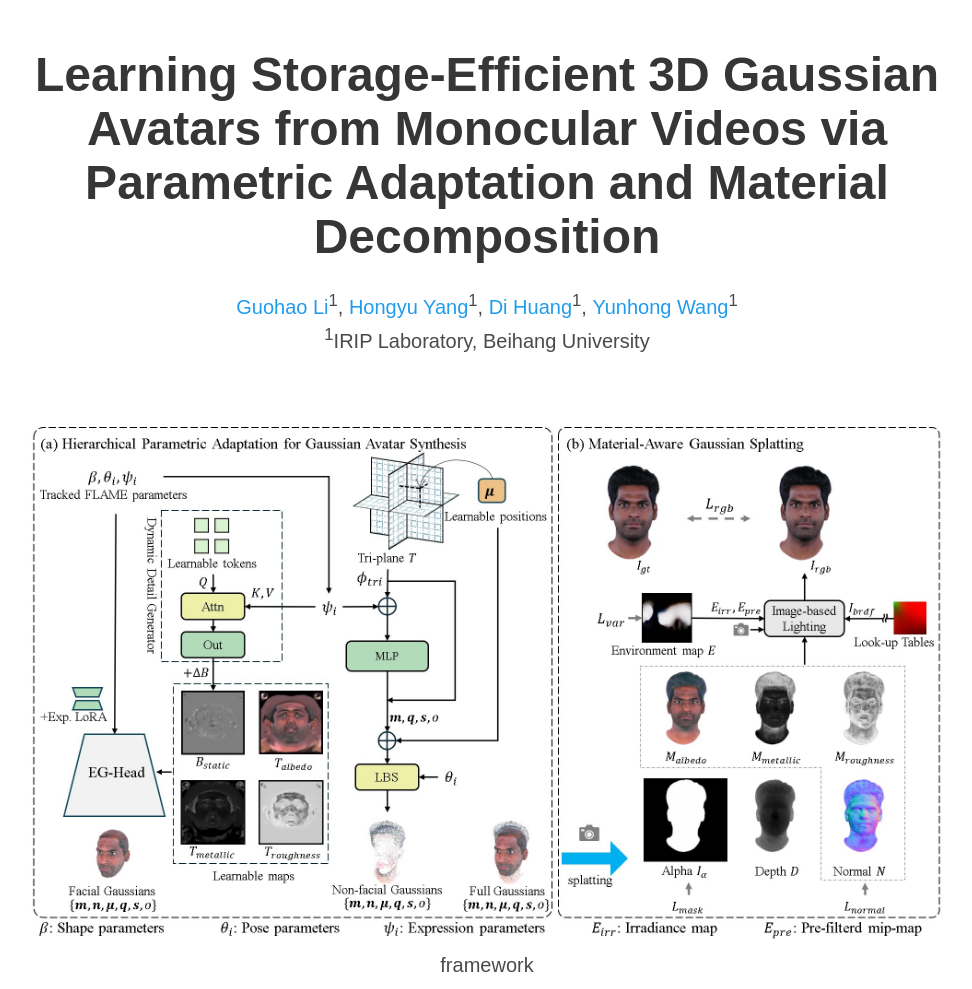
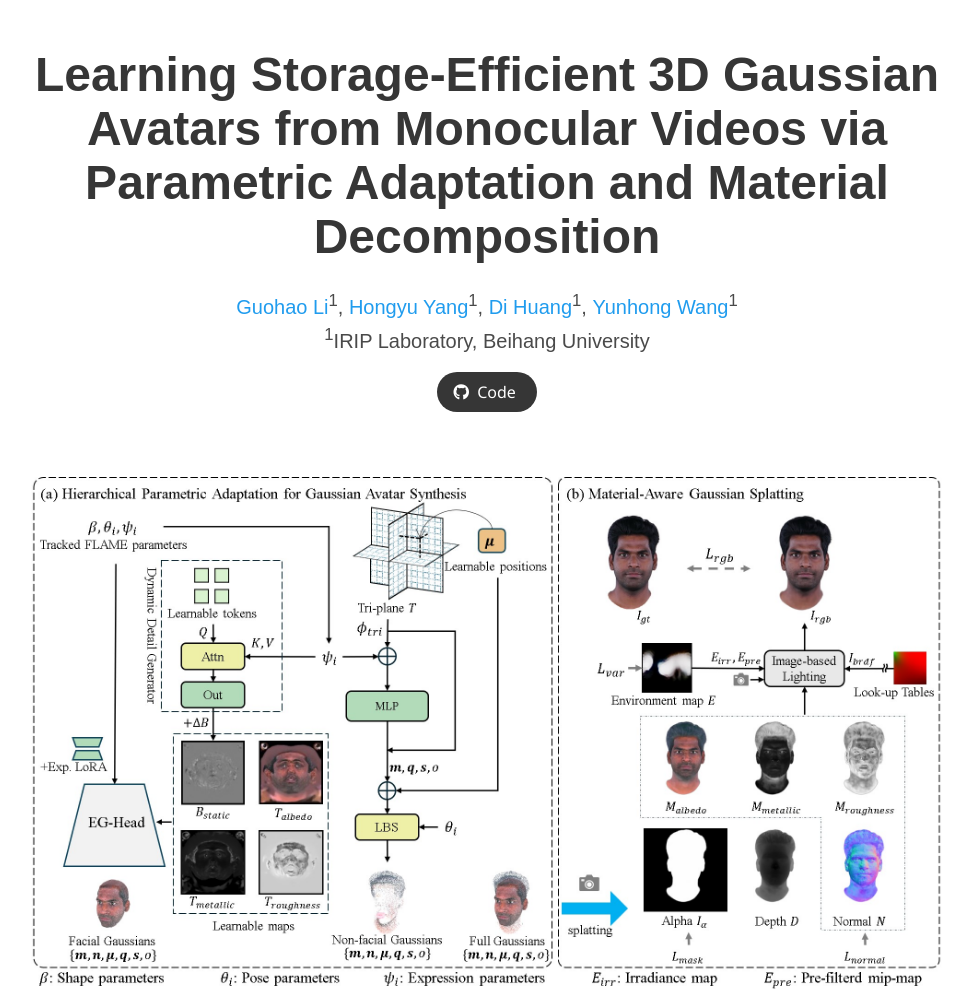
Before and after one commit to liguohao96/liguohao96.github.io, a plain HTML site: page PBR-GAvatar/index.html in a window 1280 px wide. Shown: the top 989 px of the page, without its empty margins (153-1125 px from the left). Drawn offline with nearby package versions, Linux system fonts and the light colour scheme; some icons are missing; a web font is replaced by a local one.

Commit message:
add code link

```diff
--- a/PBR-GAvatar/index.html
+++ b/PBR-GAvatar/index.html
@@ -101,15 +101,15 @@
                     </span> -->
 
                   <!-- Github link -->
-                  <!-- <span class="link-block">
-                    <a href="https://github.com/liguohao96/EGG3D" target="_blank"
+                  <span class="link-block">
+                    <a href="https://github.com/liguohao96/PBR-GAvatar" target="_blank"
                     class="external-link button is-normal is-rounded is-dark">
                     <span class="icon">
                       <i class="fab fa-github"></i>
                     </span>
                     <span>Code</span>
                     </a>
-                  </span> -->
+                  </span>
 
                 <!-- ArXiv abstract Link -->
                 <!-- <span class="link-block">
```
